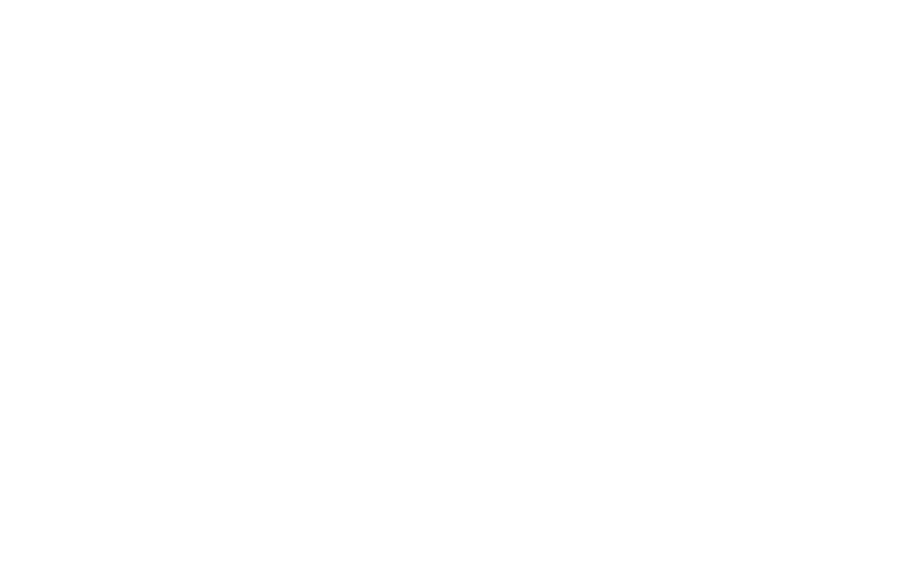
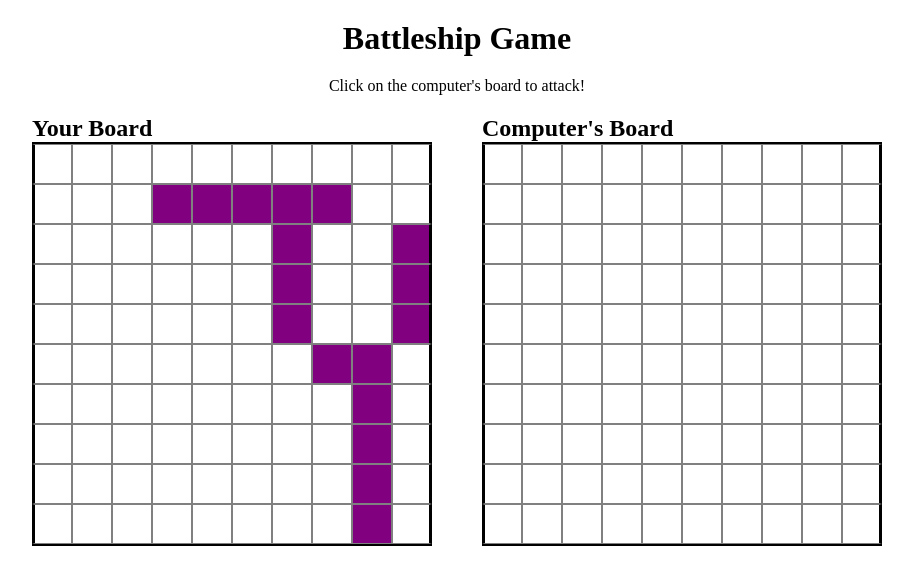
Before and after one commit to nyamashiro/battleship, a website built with webpack: page src/template.html in a window 1280 px wide. Shown: the whole page, without its empty margins (183-1096 px from the left). Built offline with nearby package versions, Linux system fonts and the light colour scheme.

Commit message:
board renders randomly generated ship placements

```diff
--- a/src/index.js
+++ b/src/index.js
@@ -0,0 +1,5 @@
+import { renderGameboards } from "./modules/renders.js";
+import "./modules/style.css";
+
+renderGameboards.createPlayerBoard();
+renderGameboards.createCpuBoard();
--- a/src/modules/gameboard.js
+++ b/src/modules/gameboard.js
@@ -10,7 +10,7 @@ class Gameboard {
     this.sunkShips = sunkShips;
   }
 
-  placeShips() {
+  createShips() {
     const shipLengthsArr = [2, 3, 3, 4, 5];
     const placedShips = [];
     const ships = [];
@@ -76,3 +76,12 @@ class Gameboard {
     }
   }
 }
+
+export { Gameboard };
+
+// let gameboard = new Gameboard();
+// gameboard.createShips();
+
+// console.log(shipHelperFunctions.concatPlacementSet(gameboard.ships));
+
+// console.dir(gameboard, { depth: null });
--- a/src/modules/player.js
+++ b/src/modules/player.js
@@ -0,0 +1,21 @@
+import { Gameboard } from "./gameboard.js";
+
+class Player {
+  constructor(gameboard) {
+    this.gameboard = gameboard;
+  }
+}
+
+const createPlayer = function () {
+  let player = new Gameboard();
+  player.createShips();
+  return player;
+};
+
+const createComputer = function () {
+  let computer = new Gameboard();
+  computer.createShips();
+  return computer;
+};
+
+export { createPlayer, createComputer };
--- /dev/null
+++ b/src/modules/renders.js
@@ -0,0 +1,78 @@
+import { createPlayer, createComputer } from "./player.js";
+import { shipHelperFunctions } from "./ship-helpers.js";
+
+const renderGameboards = (function () {
+  function createPlayerBoard() {
+    const boardContainer = document.querySelector(".player-board");
+    for (let y = 0; y < 10; y++) {
+      // Bottom (0) to top (9)
+      let row = document.createElement("div");
+      row.classList.add("row");
+
+      for (let x = 0; x < 10; x++) {
+        // Left (0) to right (9)
+        let cell = document.createElement("div");
+        cell.classList.add("cell", "player");
+        cell.id = `${x},${y}`;
+        row.appendChild(cell);
+      }
+
+      boardContainer.prepend(row); // Prepend to ensure correct order
+    }
+    placePlayerShips();
+  }
+
+  function createCpuBoard() {
+    const boardContainer = document.querySelector(".cpu-board");
+    for (let y = 0; y < 10; y++) {
+      // Bottom (0) to top (9)
+      let row = document.createElement("div");
+      row.classList.add("row");
+
+      for (let x = 0; x < 10; x++) {
+        // Left (0) to right (9)
+        let cell = document.createElement("div");
+        cell.classList.add("cell", "cpu", `${x},${y}`);
+        // cell.id = `${x},${y}`;
+        row.appendChild(cell);
+      }
+
+      boardContainer.prepend(row); // Prepend to ensure correct order
+    }
+    placeCpuShips();
+  }
+
+  function placePlayerShips() {
+    let player = createPlayer();
+    let playerShipsArr = shipHelperFunctions.concatPlacementArr(player.ships);
+    let playerShipsArrString = playerShipsArr.map((ship) => ship.toString());
+
+    for (let i = 0; i < playerShipsArrString.length; i++) {
+      let shipCell = document.querySelector(
+        `[id="${playerShipsArrString[i]}"]`
+      );
+      shipCell.classList.add("active", "visible");
+    }
+  }
+
+  function placeCpuShips() {
+    let computer = createComputer();
+    let computerShipsArr = shipHelperFunctions.concatPlacementArr(
+      computer.ships
+    );
+    let computerShipsArrString = computerShipsArr.map((ship) =>
+      ship.toString()
+    );
+
+    for (let i = 0; i < computerShipsArrString.length; i++) {
+      let shipCell = document.querySelector(
+        `.${CSS.escape(computerShipsArrString[i])}`
+      );
+      shipCell.classList.add("active");
+    }
+  }
+
+  return { createPlayerBoard, createCpuBoard };
+})();
+
+export { renderGameboards };
--- a/src/modules/ship-helpers.js
+++ b/src/modules/ship-helpers.js
@@ -10,7 +10,27 @@ const shipHelperFunctions = (function () {
     return concatSet;
   }
 
-  return { addShipId, concatHitSet };
+  function concatPlacementSet(ships) {
+    let placementArr = [];
+    for (let i = 0; i < ships.length; i++) {
+      for (let j = 0; j < ships[i].placement.length; j++) {
+        placementArr.push(ships[i].placement[j]);
+      }
+    }
+    return new Set(placementArr.map((placement) => placement.toString()));
+  }
+
+  function concatPlacementArr(ships) {
+    let placementArr = [];
+    for (let i = 0; i < ships.length; i++) {
+      for (let j = 0; j < ships[i].placement.length; j++) {
+        placementArr.push(ships[i].placement[j]);
+      }
+    }
+    return placementArr;
+  }
+
+  return { addShipId, concatHitSet, concatPlacementSet, concatPlacementArr };
 })();
 
 export { shipHelperFunctions };
--- /dev/null
+++ b/src/modules/style.css
@@ -0,0 +1,56 @@
+* {
+  box-sizing: border-box;
+  padding: 0;
+  margin: 0;
+}
+
+body {
+  display: flex;
+  flex-direction: column;
+  align-items: center;
+  gap: 20px;
+  min-height: 100vh;
+  padding: 20px;
+}
+
+.player-board,
+.cpu-board {
+  display: flex;
+  flex-direction: column;
+  width: fit-content;
+}
+
+.gameboards {
+  display: flex;
+  gap: 50px;
+}
+
+.row {
+  display: flex;
+}
+
+.cell {
+  width: 40px;
+  height: 40px;
+  border: 1px solid gray;
+}
+
+.row:first-child {
+  border-top: 2px solid black;
+}
+
+.cell:first-child {
+  border-left: 3px solid black;
+}
+
+.cell:last-child {
+  border-right: 3px solid black;
+}
+
+.row:last-child {
+  border-bottom: 2px solid black;
+}
+
+.visible {
+  background-color: purple;
+}
--- a/src/template.html
+++ b/src/template.html
@@ -3,7 +3,22 @@
   <head>
     <meta charset="UTF-8" />
     <meta name="viewport" content="width=device-width, initial-scale=1.0" />
-    <title>Document</title>
+    <title>Battleship</title>
   </head>
-  <body></body>
+  <body>
+    <h1>Battleship Game</h1>
+    <div class="info">
+      <p>Click on the computer's board to attack!</p>
+    </div>
+    <div class="gameboards">
+      <div class="player-board-container">
+        <h2>Your Board</h2>
+        <div class="player-board"></div>
+      </div>
+      <div class="cpu-board-container">
+        <h2>Computer's Board</h2>
+        <div class="cpu-board"></div>
+      </div>
+    </div>
+  </body>
 </html>
```
Also changed, not shown: src/modules/event-listeners.js (added).
